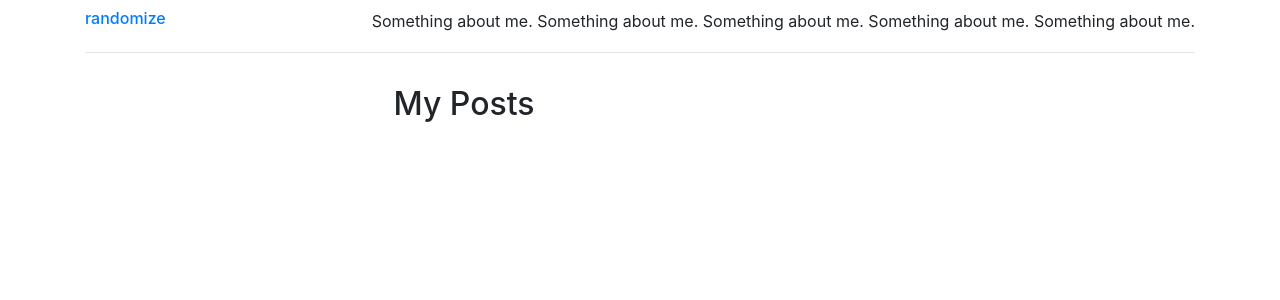
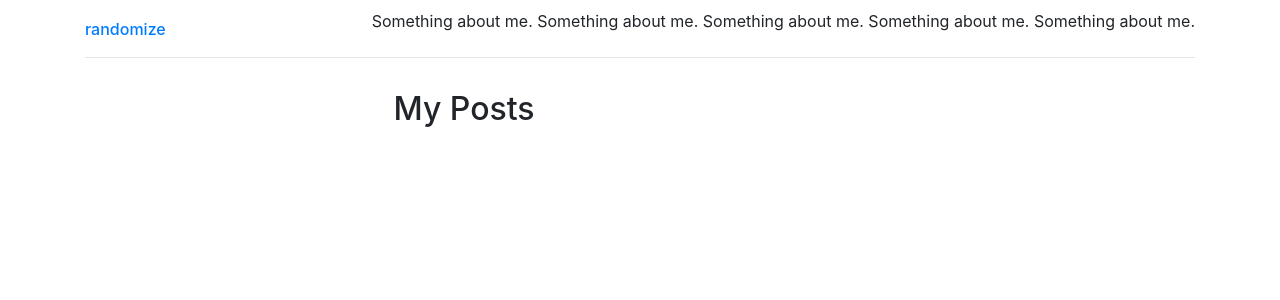
Before and after one commit to odTbo/cyber-fiber, a Flask app: template templates/profile.html in a window 1280 px wide. Shown: the part 56-356 px from the top of the page. Run offline with Flask 2, Linux system fonts and the light colour scheme; the template is opened without the code that fills it, so the values that code supplies are empty; parts of the project's set-up code (start-up, migrations or seed data) failed here and were passed over; some libraries are stand-ins or nearby versions.

Commit message:
ADD PROFILE PAGE

```diff
--- a/templates/profile_header.html
+++ b/templates/profile_header.html
@@ -1,6 +1,6 @@
 <div class="container">
     <div class="row">
-        <div class="col-auto mr-auto d-flex">
+        <div class="col-auto mr-auto">
             <h1 class="text-primary">{{ current_user.username }}</h1>
             <a class="h6" href="#">randomize</a>
         </div>
```
